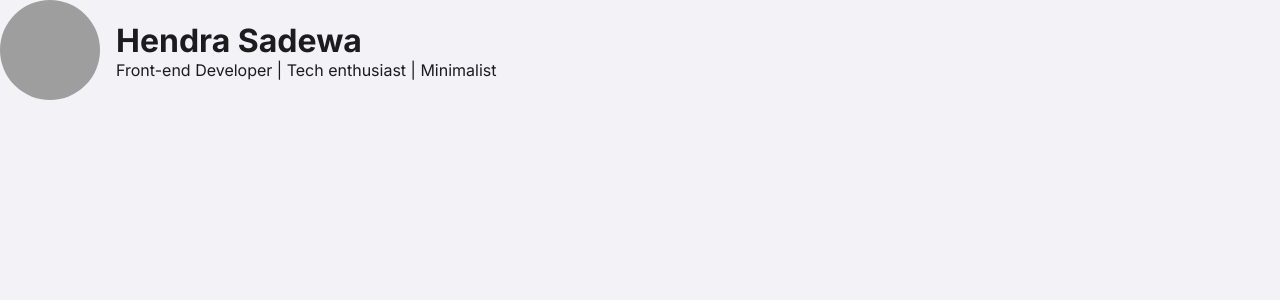
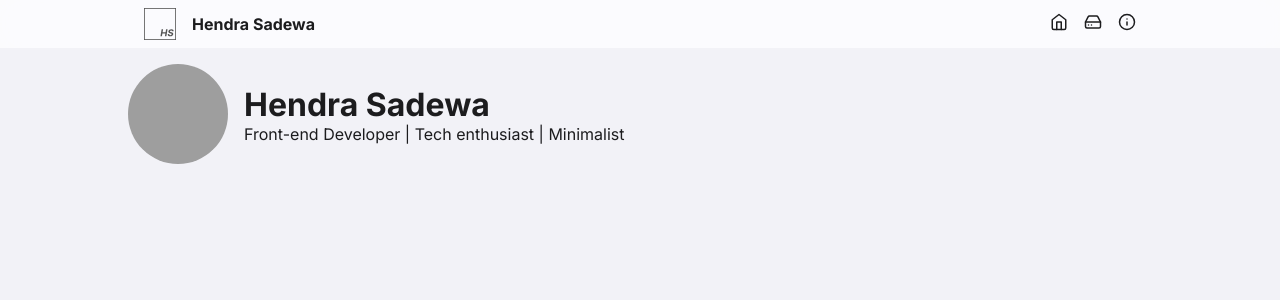
Before and after one commit to hare451g/hendrasadewa.site, a Next.js app: page / in a window 1280 px wide. Shown: the top 300 px of the page. Built offline with nearby package versions, Linux system fonts and the light colour scheme; grey boxes are pictures that could not be loaded.

Commit message:
create top navigation

```diff
--- /dev/null
+++ b/components/TopNavigation/Bar.ts
@@ -0,0 +1,13 @@
+import styled, { css } from 'styled-components';
+import Flex from '../../shared/Flex';
+
+const Bar = styled.div`
+  width: 100%;
+  position: fixed;
+  top: 0;
+  background-color: rgba(254, 254, 255, 0.75);
+  backdrop-filter: saturate(180%) blur(18px);
+  padding: 8px;
+`;
+
+export default Bar;
--- /dev/null
+++ b/components/TopNavigation/Link.ts
@@ -0,0 +1,20 @@
+import BaseLink, { LinkProps } from 'next/link';
+import styled, { css } from 'styled-components';
+import { SpaceProps, space } from 'styled-system';
+
+type LinkPropsType = LinkProps & SpaceProps;
+
+const Link: React.FC<LinkPropsType> = styled(BaseLink)<LinkPropsType>(
+  ({ theme: { colors, typography } }) => css`
+    font-family: ${typography.fontFamily.primary};
+    text-decoration: none;
+    color: ${colors.text.body};
+    transition: 0.2s;
+
+    :hover {
+      color: ${colors.brand.primary};
+    }
+  `
+);
+
+export default Link;
--- /dev/null
+++ b/components/TopNavigation/Navigation.ts
@@ -0,0 +1,27 @@
+import styled, { css } from 'styled-components';
+
+const Navigation = styled.nav(
+  ({ theme: { colors } }) => css`
+    ul {
+      display: flex;
+      align-items: stretch;
+      justify-content: space-between;
+      width: 100%;
+      margin: 0;
+      padding: 0;
+    }
+    ul > li {
+      display: block;
+      flex: 0 1 auto;
+      list-style-type: none;
+      margin-left: 16px;
+      transition: 0.2s;
+      cursor: pointer;
+      :hover {
+        color: ${colors.brand.primary};
+      }
+    }
+  `
+);
+
+export default Navigation;
--- /dev/null
+++ b/components/TopNavigation/index.tsx
@@ -0,0 +1,56 @@
+import { Home, HardDrive, Info } from 'react-feather';
+
+// Shared Components
+import Avatar from '../../shared/Avatar';
+import Text from '../../shared/Text';
+import meta from '../../constants/meta.json';
+import Flex from '../../shared/Flex';
+
+// Styled - Components
+import Bar from './Bar';
+import Link from './Link';
+import Navigation from './Navigation';
+
+const TopNavigation: React.SFC = () => (
+  <Bar>
+    <Flex
+      justifyContent="space-between"
+      alignItems="center"
+      m="auto"
+      maxWidth={['100%', '100%', '1024px']}
+    >
+      <Link href="/">
+        <Flex alignItems="center" ml="16px">
+          <Avatar src="/img/logo.svg" type="square" size="sm" />
+          <Text fontSize={2} fontWeight="bold" ml="16px">
+            {meta.identity.first_name} {meta.identity.last_name}
+          </Text>
+        </Flex>
+      </Link>
+
+      <Flex alignItems="center" mr="16px">
+        <Navigation>
+          <ul>
+            <li>
+              <Link href="/">
+                <Home size={18} />
+              </Link>
+            </li>
+            <li>
+              <Link href="/blog">
+                <HardDrive size={18} />
+              </Link>
+            </li>
+            <li>
+              <Link href="/about">
+                <Info size={18} />
+              </Link>
+            </li>
+          </ul>
+        </Navigation>
+      </Flex>
+    </Flex>
+  </Bar>
+);
+
+export default TopNavigation;
--- a/package.json
+++ b/package.json
@@ -11,6 +11,7 @@
     "next": "9.4.4",
     "react": "16.13.1",
     "react-dom": "16.13.1",
+    "react-feather": "^2.0.8",
     "styled-components": "^5.1.1",
     "styled-system": "^5.1.5"
   },
--- a/pages/index.tsx
+++ b/pages/index.tsx
@@ -1,14 +1,16 @@
 import { GetStaticProps } from 'next';
 
 import IdentityCard from '../components/IdentityCard';
+import TopNavigation from '../components/TopNavigation';
 import Flex from '../shared/Flex';
 import SEO from '../components/SEO';
 
 export default function Home({ title }) {
   return (
     <>
-      <SEO />
-      <Flex>
+      <SEO title={title} />
+      <TopNavigation />
+      <Flex maxWidth="1024px" margin="auto" mt="64px">
         <IdentityCard />
       </Flex>
     </>
@@ -20,7 +22,7 @@ export const getStaticProps: GetStaticProps = async (context) => {
 
   return {
     props: {
-      title: meta.site_info.title,
+      title: `Home - ${meta.site_info.title}`,
     },
   };
 };
--- a/shared/Flex.ts
+++ b/shared/Flex.ts
@@ -1,12 +1,20 @@
 import styled, { css } from 'styled-components';
-import { FlexboxProps, flexbox, SpaceProps, space } from 'styled-system';
+import {
+  FlexboxProps,
+  flexbox,
+  SpaceProps,
+  space,
+  LayoutProps,
+  layout,
+} from 'styled-system';
 
-type FlexProps = FlexboxProps & SpaceProps;
+type FlexProps = FlexboxProps & LayoutProps & SpaceProps;
 
 const Flex: React.FC<FlexProps> = styled.div<FlexProps>`
   display: flex;
   ${flexbox}
   ${space}
+  ${layout}
 `;
 
 export default Flex;
```
Also changed, not shown: 1 other file (tests, documents, lock files or other folders).
